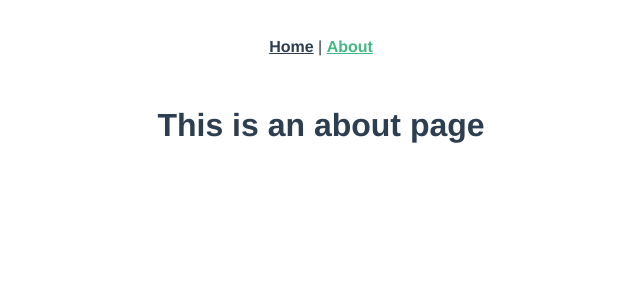
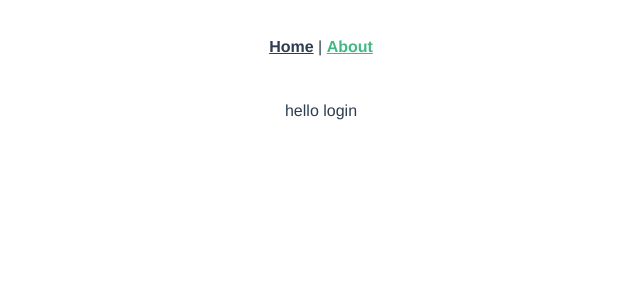
Before and after one commit to youurt/buchungssystem, a Vue app: page /about in a window 1280 px wide. Shown: the top 300 px of the page, without its empty margins (319-959 px from the left). Built offline with nearby package versions, Linux system fonts and the light colour scheme.

Commit message:
first commit

```diff
--- /dev/null
+++ b/src/components/Login.vue
@@ -0,0 +1,9 @@
+<template>
+  <p>hello login</p>
+</template>
+
+<script>
+export default {};
+</script>
+
+<style></style>
--- a/src/views/About.vue
+++ b/src/views/About.vue
@@ -1,5 +1,17 @@
 <template>
   <div class="about">
-    <h1>This is an about page</h1>
+    <p><Login /></p>
   </div>
 </template>
+
+<script>
+import Login from '../components/Login';
+export default {
+  name: 'About',
+  components: {
+    Login,
+  },
+};
+</script>
+
+<style></style>
```
